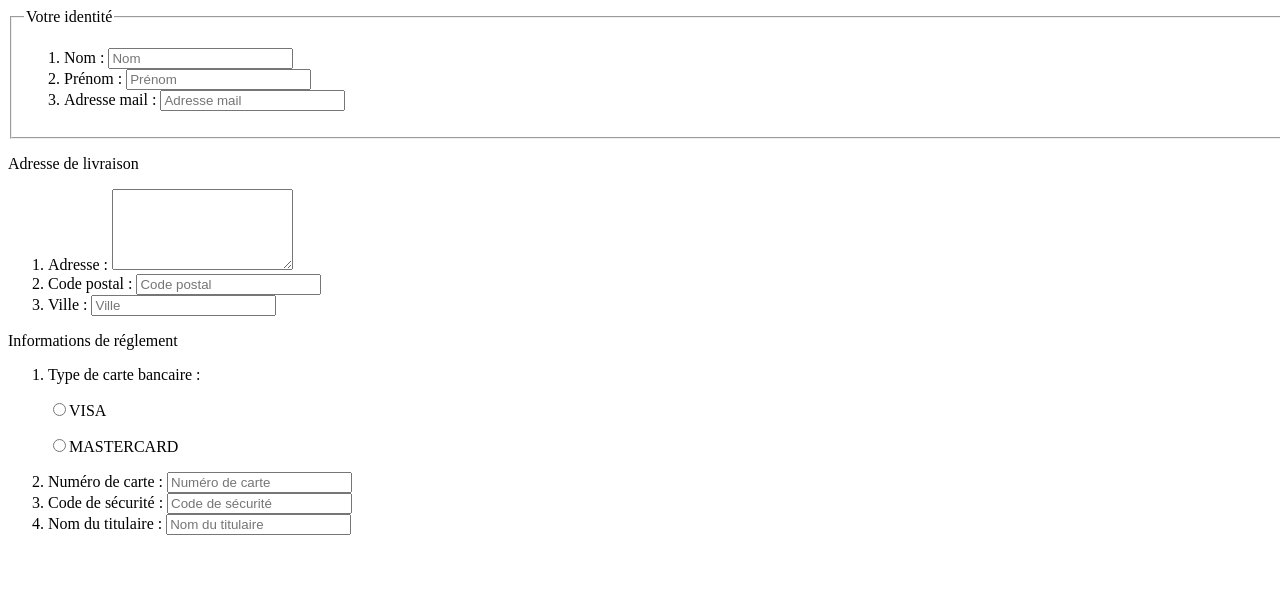
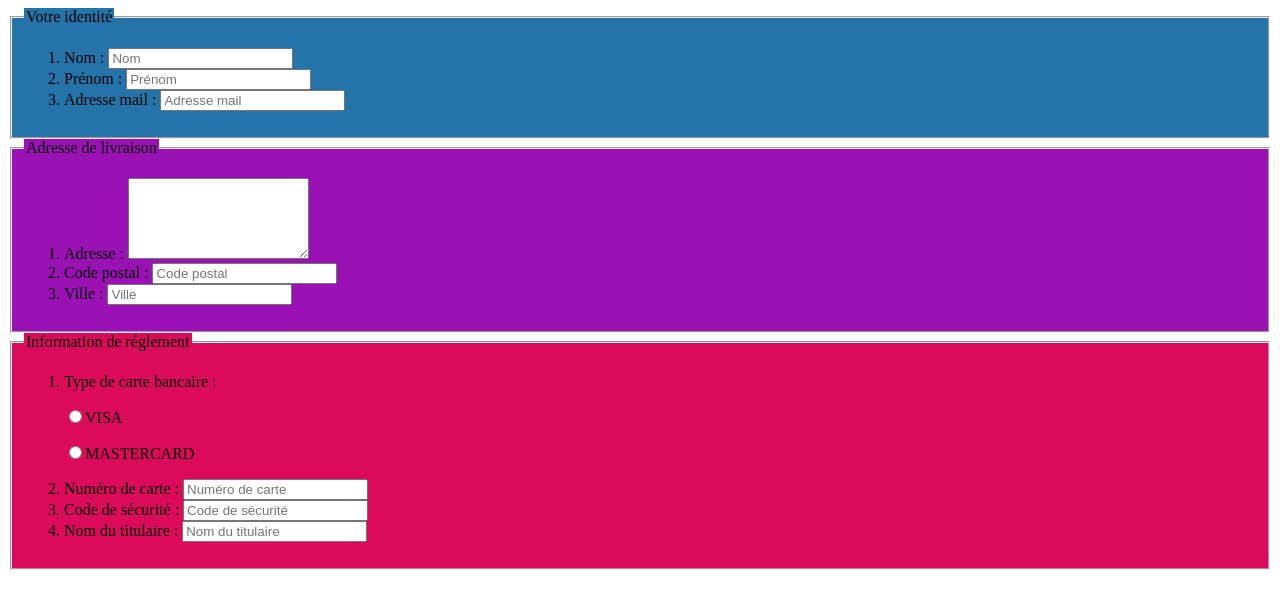
Before and after one commit to laurab14/HTML-EXO7, a plain HTML site: page index.html in a window 1280 px wide. Drawn offline with Linux system fonts and the light colour scheme.

Commit message:
Fin Exercice 7

```diff
--- a/index.html
+++ b/index.html
@@ -8,30 +8,28 @@
 </head>
 
 <body>
+  <form method="post" action="traitement.php">
 
-  <fieldset>
-    <legend>Votre identité</legend>
-    <form method="post" action="traitement.php">
+    <fieldset class="Bleu">
+      <legend id="Bleu">Votre identité</legend>
       <ol>
         <li><label for="Nom">Nom : </label><input type="text" name="Nom" id="Nom" placeholder="Nom" /></li>
         <li><label for="Prénom">Prénom : </label><input type="text" name="Prénom" id="Nom" placeholder="Prénom" /></li>
         <li><label for="Adresse mail">Adresse mail : </label><input type="text" name="Adresse mail" id="Adresse mail" placeholder="Adresse mail" /></li>
       </ol>
-    </form>
     </fieldset>
 
-    <p>Adresse de livraison</p>
-    <form method="post" action="traitement.php">
+    <fieldset class="Violet">
+      <legend id="Violet">Adresse de livraison</legend>
       <ol>
         <li><label for="Adresse">Adresse : </label><textarea name="Adresse" id="Adresse" rows="5" cols="20"></textarea></li>
         <li><label for="Code postal">Code postal : </label><input type="text" name="Code postal" id="Code postal" placeholder="Code postal" /></li>
         <li><label for="Ville">Ville : </label><input type="text" name="Ville" id="Ville" placeholder="Ville" /></li>
       </ol>
-  </form>
+    </fieldset>
 
-
-    <p>Informations de réglement</p>
-    <form method="post" action="traitement.php">
+    <fieldset class="Rose">
+      <legend id="Rose">Information de réglement</legend>
       <ol>
         <li>Type de carte bancaire :</li>
         <p><input type="radio" name="CB" value="VISA" id="VISA" /><label for="VISA">VISA</label></p>
@@ -40,8 +38,7 @@
         <li><label for="Code de sécurité">Code de sécurité : </label><input type="text" name="Code de sécurité" id="Code se sécurité" placeholder="Code de sécurité" /></li>
         <li><label for="Nom du titulaire">Nom du titulaire : </label><input type="text" name="Nom du titulaire" id="Nom du titulaire" placeholder="Nom du titulaire" /></li>
       </ol>
-  </form>
+    </fieldset>
 
 </body>
-
 </html>
--- a/style.css
+++ b/style.css
@@ -1,23 +1,10 @@
-body{
-  width: 100%;
-  height: 673px;
+.Bleu, #Bleu{
+background-color:#2574a9;
 }
 
-.Bleu{
-width: 100%;
-height:auto;
-background-color:#2574a9;
-float :left;
+.Violet, #Violet{
+  background-color: #9a12b3;
 }
-.Violet{
-  width: 100%;
-  height:auto;
-  background-color: #9a12b3;
-  float :left;
+.Rose, #Rose{
+  background-color:#db0a5b;
 }
-.Rose{
-  width: 100%;
-  height:auto;
-  background-color:#db0a5b;
-  float: left;
-}
```
Lines whose indentation alone changed are shown as unchanged.
